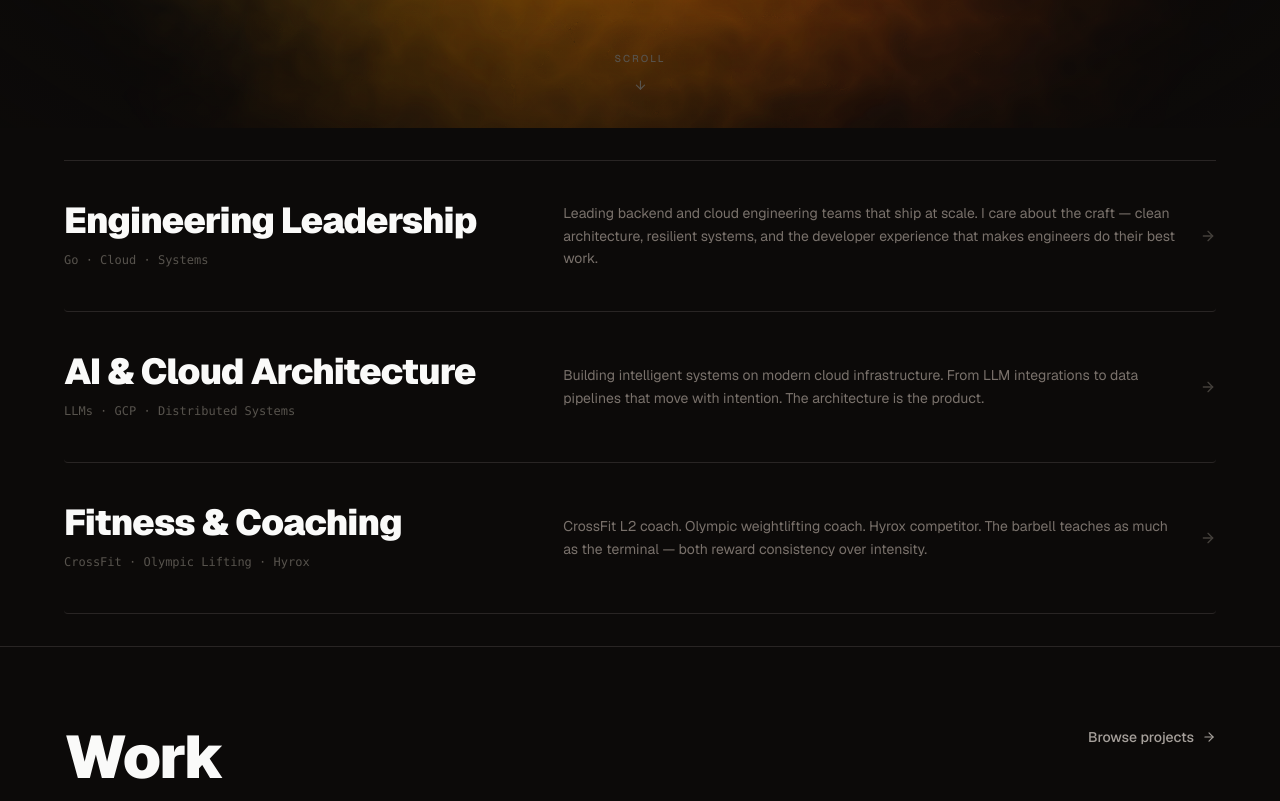
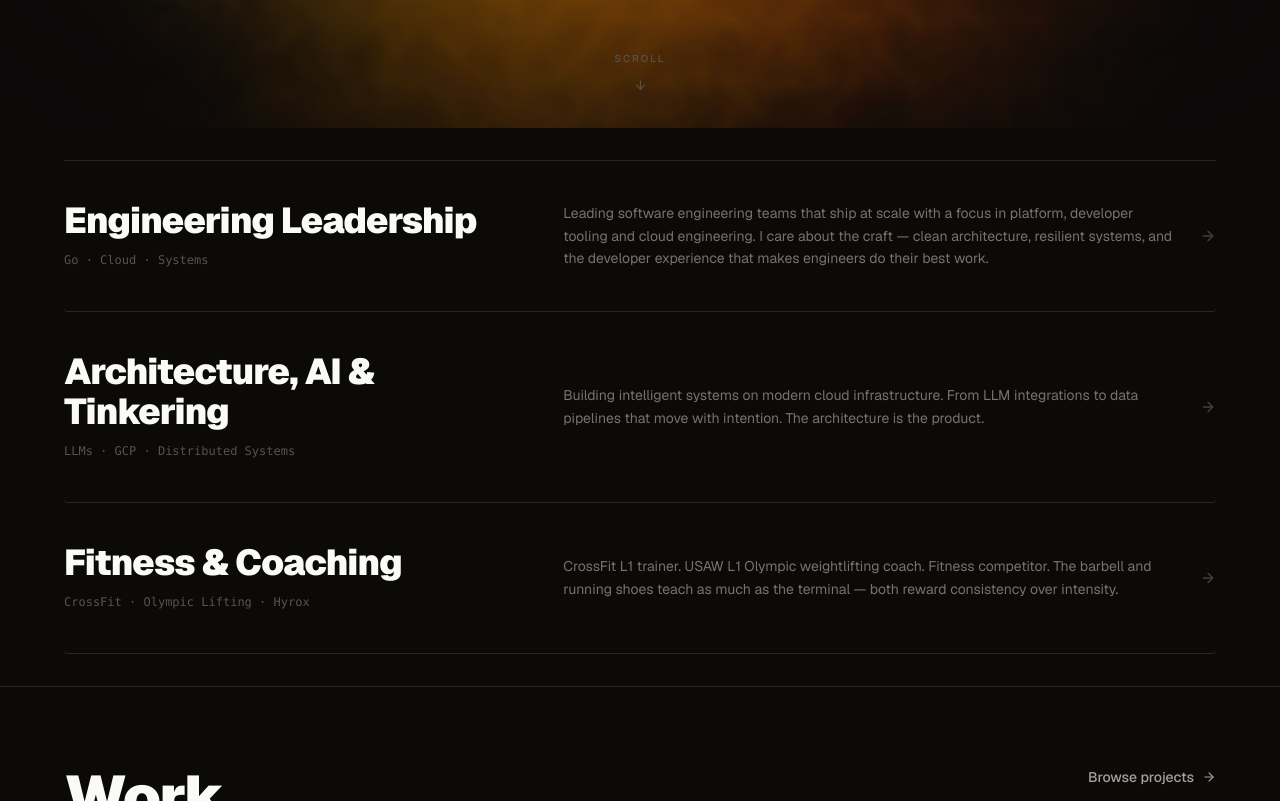
Before and after one commit to mmcken3/know-mmcken3, a Next.js app: page / in a window 1280 px wide. Shown: the part 672-1473 px from the top of the page. Built offline with nearby package versions, Linux system fonts and the light colour scheme.

Commit message:
minor copy updates

```diff
--- a/src/app/page.tsx
+++ b/src/app/page.tsx
@@ -7,11 +7,11 @@ const disciplines = [
   {
     title: 'Engineering Leadership',
     meta: 'Go · Cloud · Systems',
-    body: 'Leading backend and cloud engineering teams that ship at scale. I care about the craft — clean architecture, resilient systems, and the developer experience that makes engineers do their best work.',
+    body: 'Leading software engineering teams that ship at scale with a focus in platform, developer tooling and cloud engineering. I care about the craft — clean architecture, resilient systems, and the developer experience that makes engineers do their best work.',
     href: '/about',
   },
   {
-    title: 'AI & Cloud Architecture',
+    title: 'Architecture, AI & Tinkering',
     meta: 'LLMs · GCP · Distributed Systems',
     body: 'Building intelligent systems on modern cloud infrastructure. From LLM integrations to data pipelines that move with intention. The architecture is the product.',
     href: '/projects',
@@ -19,7 +19,7 @@ const disciplines = [
   {
     title: 'Fitness & Coaching',
     meta: 'CrossFit · Olympic Lifting · Hyrox',
-    body: 'CrossFit L2 coach. Olympic weightlifting coach. Hyrox competitor. The barbell teaches as much as the terminal — both reward consistency over intensity.',
+    body: 'CrossFit L1 trainer. USAW L1 Olympic weightlifting coach. Fitness competitor. The barbell and running shoes teach as much as the terminal — both reward consistency over intensity.',
     href: '/fitness',
   },
 ]
```
